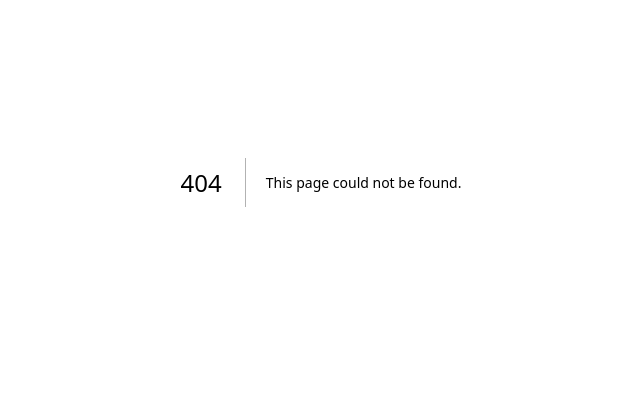
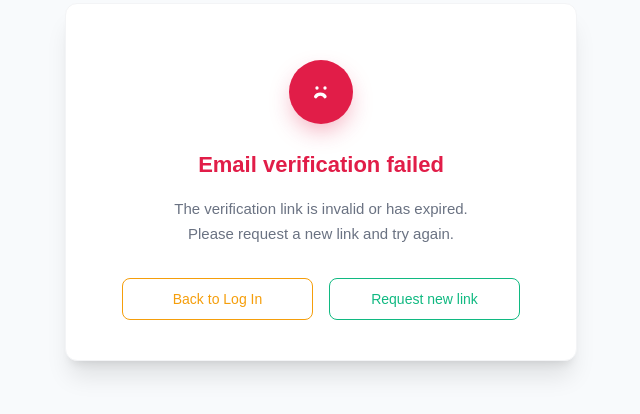
Before and after one commit to AnastasiiaBodnar/hr-ai-cmr-web, a Next.js app: page /verify-email in a window 1280 px wide. Before the commit this address had no page. Shown: the part 218-632 px from the top of the page, without its empty margins (319-959 px from the left). Built offline with nearby package versions, Linux system fonts and the light colour scheme.

Commit message:
feat: add work verify

```diff
--- a/app/(auth)/login/page.js
+++ b/app/(auth)/login/page.js
@@ -1,7 +1,14 @@
+import { redirect } from "next/navigation";
 import AuthLayout from "@/app/components/auth/AuthLayout";
 import LoginForm from "@/app/components/auth/LoginForm";
 
-export default function LoginPage() {
+export default async function LoginPage(props) {
+  const searchParams = await props.searchParams;
+
+  if (searchParams?.token && searchParams?.email) {
+    redirect(`/verify-email?token=${searchParams.token}&email=${searchParams.email}`);
+  }
+
   return (
     <AuthLayout>
       <LoginForm />
--- /dev/null
+++ b/app/(auth)/verify-email/page.js
@@ -0,0 +1,84 @@
+"use client";
+
+import { useEffect, useState, Suspense } from 'react';
+import { useSearchParams } from 'next/navigation';
+import { verifyEmail } from '../../../lib/auth';
+import StatusLayout from '../../components/auth/StatusLayout';
+import StatusCard from '../../components/auth/StatusCard';
+
+function VerifyEmailContent() {
+  const searchParams = useSearchParams();
+  const [status, setStatus] = useState('loading'); // loading, success, error
+
+  useEffect(() => {
+    const token = searchParams.get('token');
+    const email = searchParams.get('email');
+
+    if (!token || !email) {
+      setStatus('error');
+      return;
+    }
+
+    const verify = async () => {
+      const isSuccess = await verifyEmail(email, token);
+      setStatus(isSuccess ? 'success' : 'error');
+    };
+
+    verify();
+  }, [searchParams]);
+
+  if (status === 'loading') {
+    return (
+      <StatusLayout>
+        <div className="flex flex-col items-center bg-white p-10 rounded-xl shadow-xl border border-gray-100 min-w-[300px]">
+           <div className="w-12 h-12 border-4 border-gray-200 border-t-primary rounded-full animate-spin"></div>
+           <p className="mt-6 text-gray-600 font-medium">Verifying your email...</p>
+        </div>
+      </StatusLayout>
+    );
+  }
+
+  if (status === 'success') {
+    return (
+      <StatusLayout>
+        <StatusCard
+          type="success"
+          title="Email verification successful!"
+          description="Your email has been verified successfully.&#10;You can now log in."
+          actions={[
+            { label: 'Back to Log In', href: '/login', variant: 'outline-success' }
+          ]}
+        />
+      </StatusLayout>
+    );
+  }
+
+  return (
+    <StatusLayout>
+      <StatusCard
+        type="error"
+        title="Email verification failed"
+        description="The verification link is invalid or has expired.&#10;Please request a new link and try again."
+        actions={[
+          { label: 'Back to Log In', href: '/login', variant: 'outline-warning' },
+          { label: 'Request new link', href: '/register', variant: 'outline-success' }
+        ]}
+      />
+    </StatusLayout>
+  );
+}
+
+export default function VerifyEmailPage() {
+  return (
+    <Suspense fallback={
+        <StatusLayout>
+            <div className="flex flex-col items-center bg-white p-10 rounded-xl shadow-xl border border-gray-100 min-w-[300px]">
+               <div className="w-12 h-12 border-4 border-gray-200 border-t-primary rounded-full animate-spin"></div>
+               <p className="mt-6 text-gray-600 font-medium">Loading...</p>
+            </div>
+        </StatusLayout>
+    }>
+      <VerifyEmailContent />
+    </Suspense>
+  );
+}
--- /dev/null
+++ b/app/components/auth/StatusCard.js
@@ -0,0 +1,54 @@
+import Link from 'next/link';
+
+export default function StatusCard({ type, title, description, actions }) {
+  const isSuccess = type === 'success';
+
+  return (
+    <div className="relative bg-white shadow-xl rounded-xl p-10 max-w-lg w-full text-center border border-gray-100">
+      <div className="flex justify-center mb-6 mt-4">
+        {isSuccess ? (
+          <div className="w-16 h-16 bg-success rounded-full flex items-center justify-center shadow-[0_10px_25px_-5px_rgba(16,185,129,0.4)]">
+            <svg className="w-8 h-8 text-white" fill="none" stroke="currentColor" viewBox="0 0 24 24">
+              <path strokeLinecap="round" strokeLinejoin="round" strokeWidth={3} d="M5 13l4 4L19 7" />
+            </svg>
+          </div>
+        ) : (
+          <div className="w-16 h-16 bg-error rounded-full flex items-center justify-center shadow-[0_10px_25px_-5px_rgba(225,29,72,0.4)]">
+            <svg className="w-8 h-8 text-white" fill="none" stroke="currentColor" viewBox="0 0 24 24">
+              <path strokeLinecap="round" strokeLinejoin="round" strokeWidth={2.5} d="M8 15.5c1.5-2.5 5.5-2.5 7 0M9 9v.01M15 9v.01" />
+            </svg>
+          </div>
+        )}
+      </div>
+
+      <h2 className={`text-[22px] font-bold mb-4 ${isSuccess ? 'text-success' : 'text-error'}`}>
+        {title}
+      </h2>
+
+      <p className="text-gray-500 mb-8 whitespace-pre-line text-[15px] leading-relaxed max-w-[85%] mx-auto">
+        {description}
+      </p>
+
+      <div className="flex justify-center flex-col sm:flex-row gap-4 px-4">
+        {actions.map((action, i) => {
+          let colorClass = "border-gray-300 text-gray-700 hover:bg-gray-50";
+          if (action.variant === 'outline-success') {
+            colorClass = "border-success text-success hover:bg-success hover:text-white";
+          } else if (action.variant === 'outline-warning') {
+            colorClass = "border-[#F59E0B] text-[#F59E0B] hover:bg-[#F59E0B] hover:text-white";
+          }
+
+          return (
+            <Link
+              key={i}
+              href={action.href}
+              className={`flex-1 px-6 py-2.5 rounded-lg font-medium text-sm transition-all border ${colorClass}`}
+            >
+              {action.label}
+            </Link>
+          );
+        })}
+      </div>
+    </div>
+  );
+}
--- /dev/null
+++ b/app/components/auth/StatusLayout.js
@@ -0,0 +1,7 @@
+export default function StatusLayout({ children }) {
+  return (
+    <div className="flex min-h-screen w-full items-center justify-center bg-background p-4">
+      {children}
+    </div>
+  );
+}
--- a/lib/api.js
+++ b/lib/api.js
@@ -17,9 +17,15 @@ export async function apiFetch(path, options = {}) {
 }
 
 function getDefaultError(status, serverMessage) {
+  // If the backend provided a clear message, let's use it,
+  // with some specific user-friendly overrides for common ones
   if (serverMessage === 'Invalid credentials') return 'Invalid email or password'
   if (serverMessage === 'Email already taken') return 'This email is already taken'
   if (serverMessage === 'User not found') return 'User not found'
+
+  if (serverMessage && typeof serverMessage === 'string') {
+    return serverMessage;
+  }
 
   switch (status) {
     case 400: return 'Invalid data'
--- a/lib/auth.js
+++ b/lib/auth.js
@@ -16,3 +16,15 @@ export const register = async (name, email, password) => {
 
 export const logout = () =>
   apiFetch('/auth/logout', { method: 'POST' })
+
+export const verifyEmail = async (email, token) => {
+  try {
+    await apiFetch('/auth/verify-email', {
+      method: 'POST',
+      body: JSON.stringify({ email, token }),
+    })
+    return true
+  } catch (error) {
+    return false
+  }
+}
```
